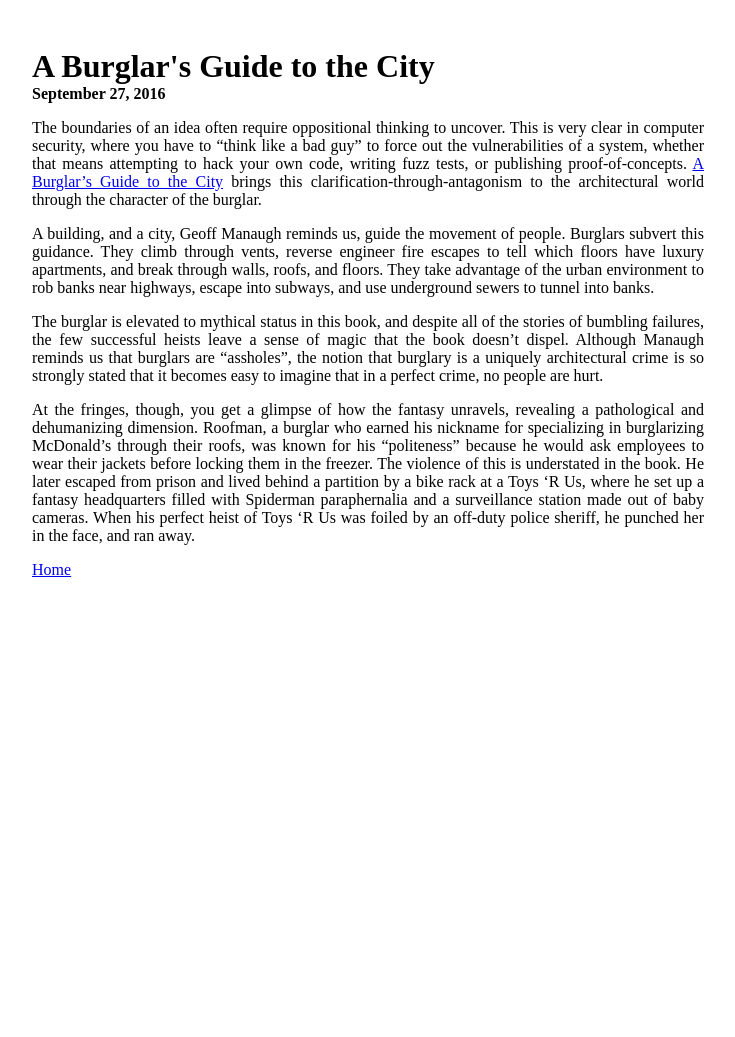
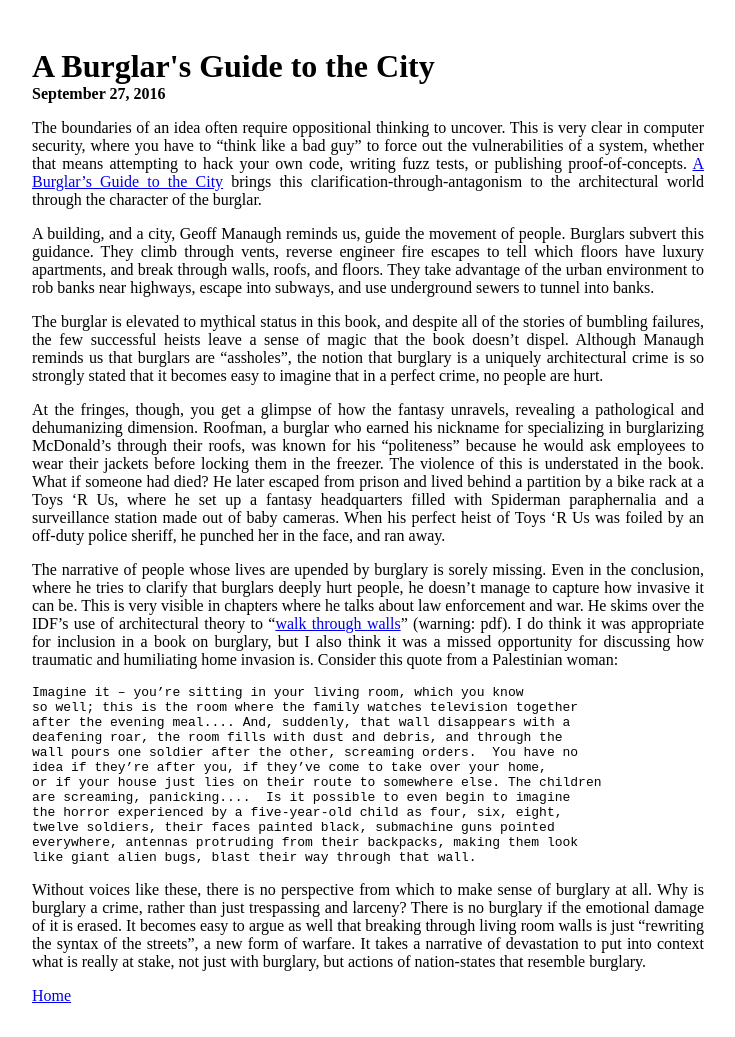
Before and after one commit to samzhang111/samzhang111.github.io, a Jekyll site: the page built from _thoughts/2016-09-27-burglars.md, in a window 1280 px wide. Shown: the whole page, without its empty margins (24-759 px from the left). Built offline with Jekyll 4.4.1, drawn with Linux system fonts in a browser that asks for light colours; Markdown is read by kramdown in place of the engine named in the settings; before the commit the page ends 900 px from its top, so only the background shows below that.

Commit message:
Added to burglary thoughts

````diff
--- a/_thoughts/2016-09-27-burglars.md
+++ b/_thoughts/2016-09-27-burglars.md
@@ -10,5 +10,24 @@ A building, and a city, Geoff Manaugh reminds us, guide the movement of people.
 
 The burglar is elevated to mythical status in this book, and despite all of the stories of bumbling failures, the few successful heists leave a sense of magic that the book doesn’t dispel. Although Manaugh reminds us that burglars are “assholes”, the notion that burglary is a uniquely architectural crime is so strongly stated that it becomes easy to imagine that in a perfect crime, no people are hurt.
 
-At the fringes, though, you get a glimpse of how the fantasy unravels, revealing a pathological and dehumanizing dimension. Roofman, a burglar who earned his nickname for specializing in burglarizing McDonald’s through their roofs, was known for his “politeness” because he would ask employees to wear their jackets before locking them in the freezer. The violence of this is understated in the book. He later escaped from prison and lived behind a partition by a bike rack at a Toys ‘R Us, where
+At the fringes, though, you get a glimpse of how the fantasy unravels, revealing a pathological and dehumanizing dimension. Roofman, a burglar who earned his nickname for specializing in burglarizing McDonald’s through their roofs, was known for his “politeness” because he would ask employees to wear their jackets before locking them in the freezer. The violence of this is understated in the book. What if someone had died? He later escaped from prison and lived behind a partition by a bike rack at a Toys ‘R Us, where
 he set up a fantasy headquarters filled with Spiderman paraphernalia and a surveillance station made out of baby cameras. When his perfect heist of Toys ‘R Us was foiled by an off-duty police sheriff, he punched her in the face, and ran away.
+
+The narrative of people whose lives are upended by burglary is sorely missing. Even in the conclusion, where he tries to clarify that burglars deeply hurt people, he doesn't manage to capture how invasive it can be. This is very visible in chapters where he talks about law enforcement and war.  He skims over the IDF's use of architectural theory to "[walk through walls](http://www.urbain-trop-urbain.fr/wp-content/uploads/2011/01/Weizman_lethal-theory.pdf)" (warning: pdf). I do think it was appropriate for inclusion in a book on burglary, but I also think it was a missed opportunity for discussing how traumatic and humiliating home invasion is. Consider this quote from a Palestinian woman:
+
+```
+Imagine it – you’re sitting in your living room, which you know
+so well; this is the room where the family watches television together
+after the evening meal.... And, suddenly, that wall disappears with a
+deafening roar, the room fills with dust and debris, and through the
+wall pours one soldier after the other, screaming orders.  You have no
+idea if they’re after you, if they’ve come to take over your home,
+or if your house just lies on their route to somewhere else. The children
+are screaming, panicking....  Is it possible to even begin to imagine
+the horror experienced by a five-year-old child as four, six, eight,
+twelve soldiers, their faces painted black, submachine guns pointed
+everywhere, antennas protruding from their backpacks, making them look
+like giant alien bugs, blast their way through that wall.
+```
+
+Without voices like these, there is no perspective from which to make sense of burglary at all. Why is burglary a crime, rather than just trespassing and larceny? There is no burglary if the emotional damage of it is erased. It becomes easy to argue as well that breaking through living room walls is just "rewriting the syntax of the streets", a new form of warfare. It takes a narrative of devastation to put into context what is really at stake, not just with burglary, but actions of nation-states that resemble burglary.
````
